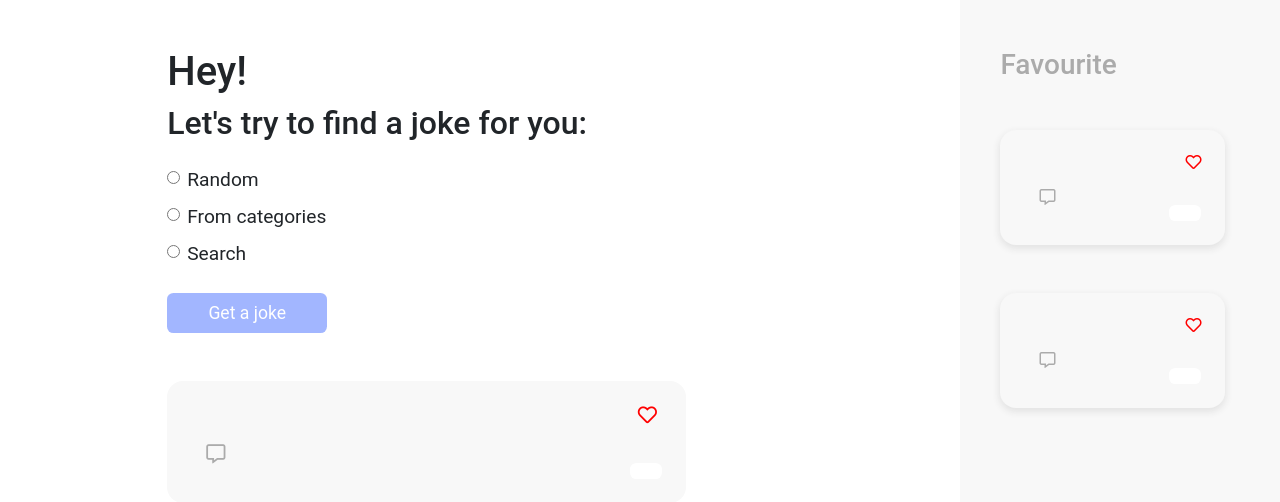
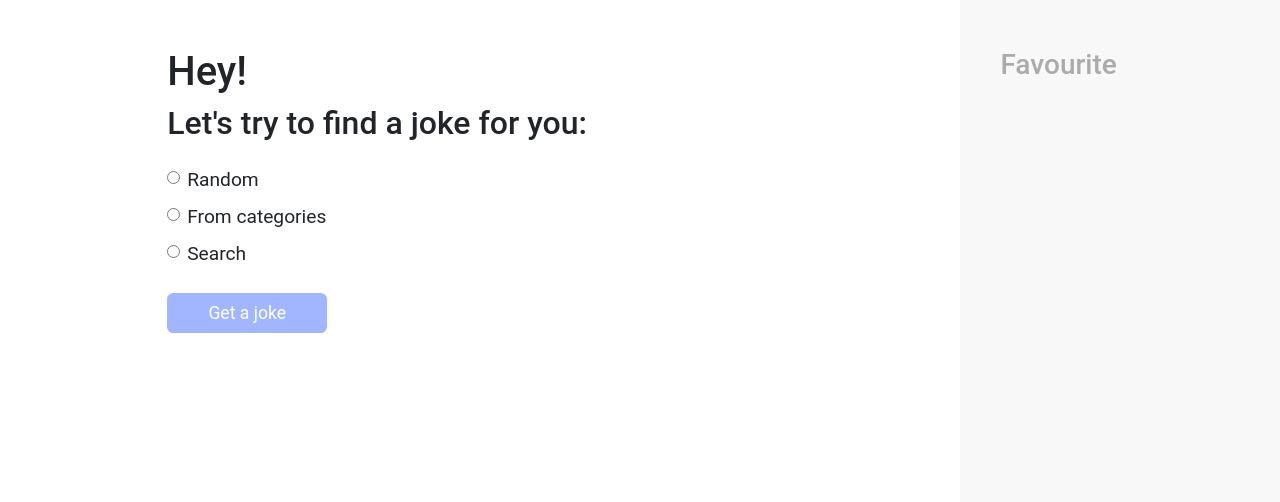
Before and after one commit to web-ethno4ka/Joke-generator, a React (Create React App) app: page / in a window 1280 px wide. Shown: the top 502 px of the page. Built offline with nearby package versions, Linux system fonts and the light colour scheme.

Commit message:
Add corrections into getJokeBySearch method

```diff
--- a/src/component/Card/Card.js
+++ b/src/component/Card/Card.js
@@ -7,9 +7,9 @@ const Card = (props) => {
       <i className="far fa-heart col-1 align-self-end"></i>
       <div className="card-body d-flex justify-content-between">
         <i className="far fa-comment-alt fa-inverse col-1"></i>
-        <p className="col-11">{props.children}</p>
+        <p className="col-11">{props.value}</p>
       </div>
-      <div className="category align-self-end">{props.title}</div>
+      <div className="category align-self-end">{props.category}</div>
     </div>
   );
 };
--- a/src/layout/Layout.js
+++ b/src/layout/Layout.js
@@ -26,7 +26,7 @@ class Layout extends Component {
 
     checked: null,
 
-    joke: '',
+    jokes: [],
     categories: [],
 
     inputValue: '',
@@ -45,7 +45,7 @@ class Layout extends Component {
       .then((res) => res.json())
       .then((data) =>
         this.setState({
-          joke: data.value,
+          jokes: data.value,
         })
       );
   };
@@ -55,7 +55,7 @@ class Layout extends Component {
       .then((res) => res.json())
       .then((data) =>
         this.setState({
-          joke: data.value,
+          jokes: data.value,
           categories: data.categories,
         })
       );
@@ -64,11 +64,16 @@ class Layout extends Component {
   getJokeBySearch = (str) => {
     fetch(`https://api.chucknorris.io/jokes/search?query=${str}`)
       .then((res) => res.json())
-      .then((data) =>
-        this.setState({
-          joke: data.result[0].value,
-          categories: data.result[0].categories,
-        })
+      .then(
+        (data) => this.setState({ jokes: data.result })
+        // data.result.forEach((joke) => {
+        //   this.setState({
+        //     jokesList: jokesList.push(joke),
+        // })
+        // this.setState({
+        //   joke: data.result[0].value,
+        //   categories: data.result[0].categories,
+        // })
       );
   };
 
@@ -91,9 +96,9 @@ class Layout extends Component {
   };
 
   onButtonClick = () => {
-    this.getRandomJoke();
+    // this.getRandomJoke();
     // this.getJokeByCategory(this.state.currentCategory);
-    // this.getJokeBySearch(this.state.inputValue);
+    this.getJokeBySearch(this.state.inputValue);
   };
 
   render() {
@@ -101,9 +106,17 @@ class Layout extends Component {
     const category = this.state.category;
     const card_classes = this.state.card_classes;
     const checked = this.state.checked;
-    const joke = this.state.joke;
     const categories = this.state.categories;
     const inputValue = this.state.inputValue;
+
+    const jokes = this.state.jokes.map((joke) => (
+      <Card
+        key={joke.id}
+        classes={card_classes[0].classes}
+        category={joke.categories}
+        value={joke.value}
+      />
+    ));
 
     return (
       <div className="d-flex flex-row justify-content-between">
@@ -159,7 +172,7 @@ class Layout extends Component {
                   className="mt-2 custom"
                   type="text"
                   placeholder="Free text search..."
-                  value={this.state.inputValue}
+                  value={inputValue}
                   onChange={(e) => this.onHandleChange(e)}
                 />
               ) : null}
@@ -175,21 +188,23 @@ class Layout extends Component {
               Get a joke
             </button>
 
-            <Card classes={card_classes[0].classes} title={categories}>
-              {joke}
-            </Card>
+            <React.Fragment>{jokes}</React.Fragment>
+
+            {/* <Card classes={card_classes[0].classes} category={categories}>
+              {jokes[0]?.value}
+            </Card> */}
           </div>
         </div>
 
         <div className="sidebar d-flex flex-column col-3 pt-5">
           <div className="mx-auto my-0 col-10">
             <h3>Favourite</h3>
-            <Card classes={card_classes[1].classes} title={categories}>
-              {joke}
+            {/* <Card classes={card_classes[1].classes} category={categories} value={joke}>
+              {jokes}
             </Card>
-            <Card classes={card_classes[1].classes} title={categories}>
-              {joke}
-            </Card>
+            <Card classes={card_classes[1].classes} category={categories} value={joke}>
+              {jokes}
+            </Card> */}
           </div>
         </div>
       </div>
```
